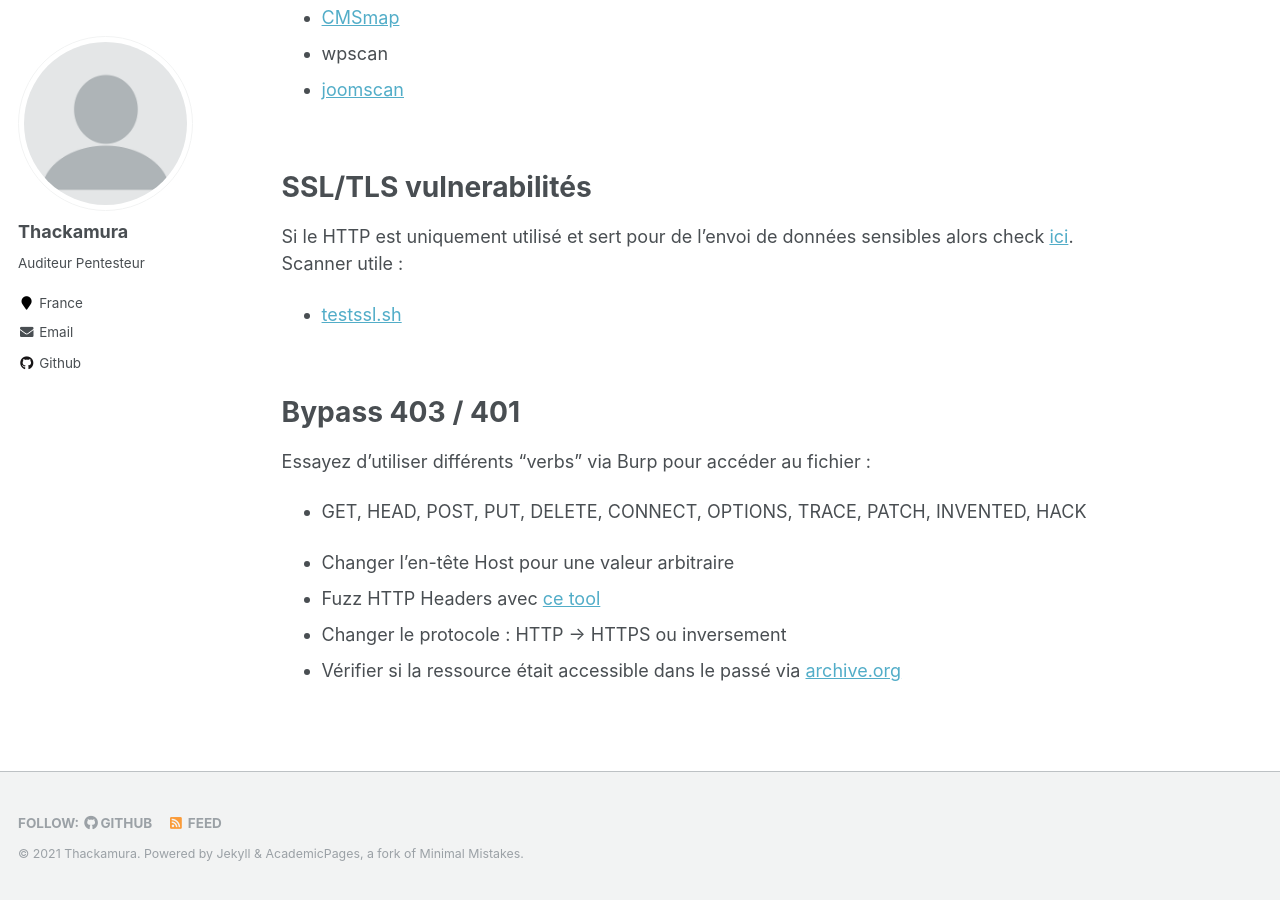
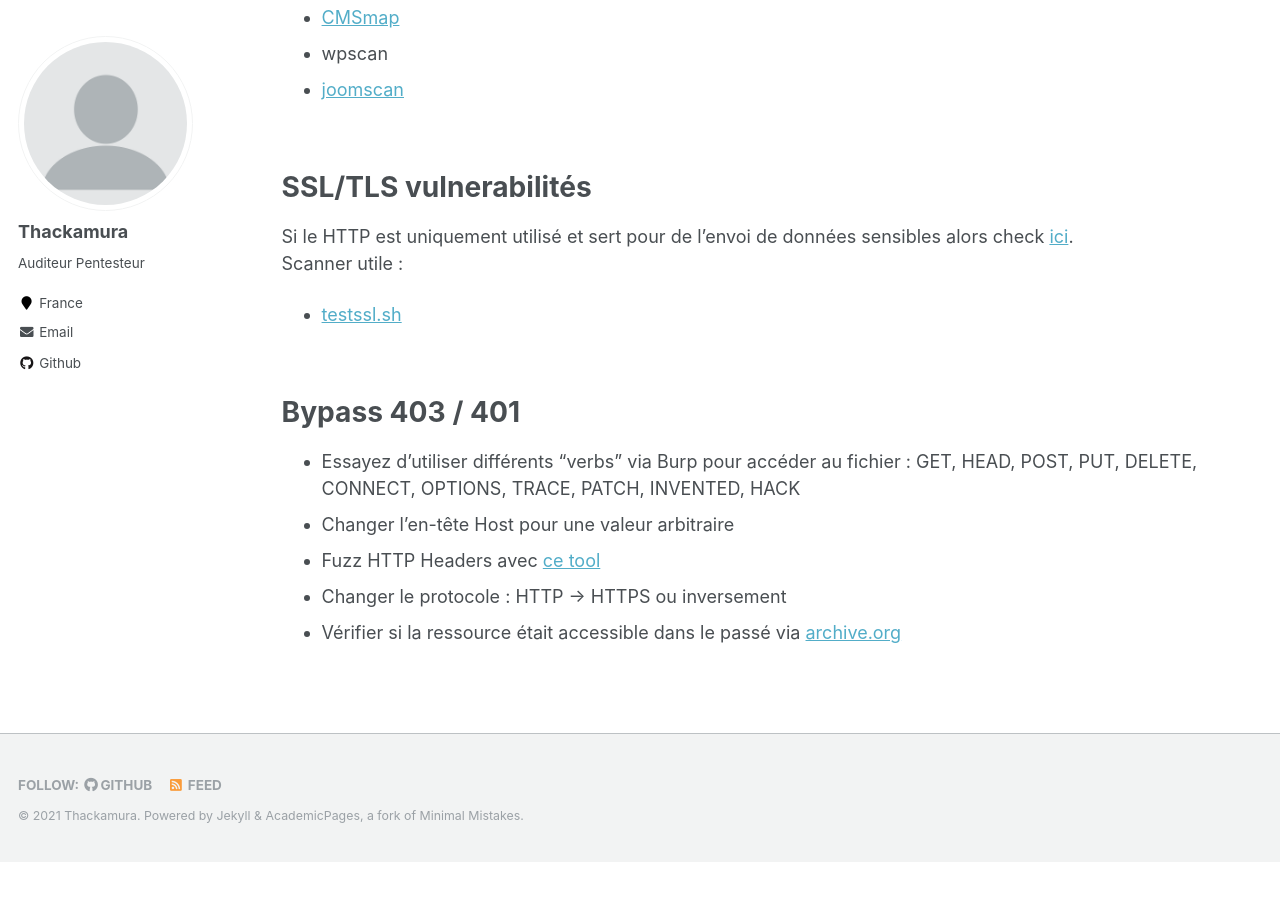
Before and after one commit to thackamura/thackamura.github.io, a Jekyll site: the page built from _pages/web-checklist.md, in a window 1280 px wide and 900 px high, scrolled down 1682 px. Built offline with Jekyll 4.4.1, drawn with Linux system fonts in a browser that asks for light colours; after the commit the page ends 2544 px from its top, so only the background shows below that.

Commit message:
Update web-checklist.md

```diff
--- a/_pages/web-checklist.md
+++ b/_pages/web-checklist.md
@@ -73,10 +73,7 @@
 
 Bypass 403 / 401
 ======
-Essayez d'utiliser différents "verbs" via Burp pour accéder au fichier :
-* GET, HEAD, POST, PUT, DELETE, CONNECT, OPTIONS, TRACE, PATCH, INVENTED, HACK
-<br/>
-
+* Essayez d'utiliser différents "verbs" via Burp pour accéder au fichier : GET, HEAD, POST, PUT, DELETE, CONNECT, OPTIONS, TRACE, PATCH, INVENTED, HACK
 * Changer l'en-tête Host pour une valeur arbitraire
 * Fuzz HTTP Headers avec [ce tool](https://github.com/carlospolop/fuzzhttpbypass)
 * Changer le protocole : HTTP -> HTTPS ou inversement
```
